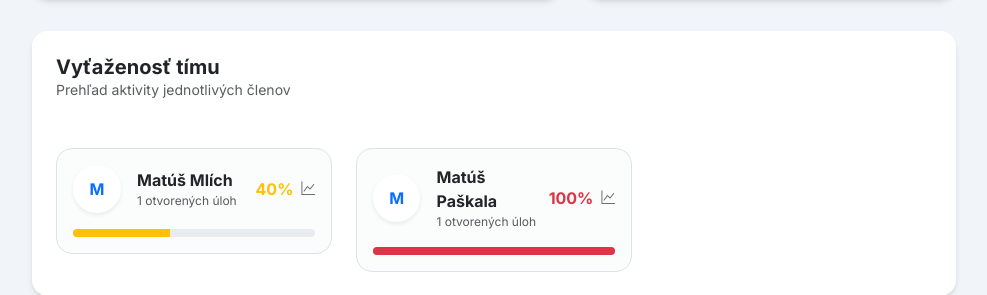
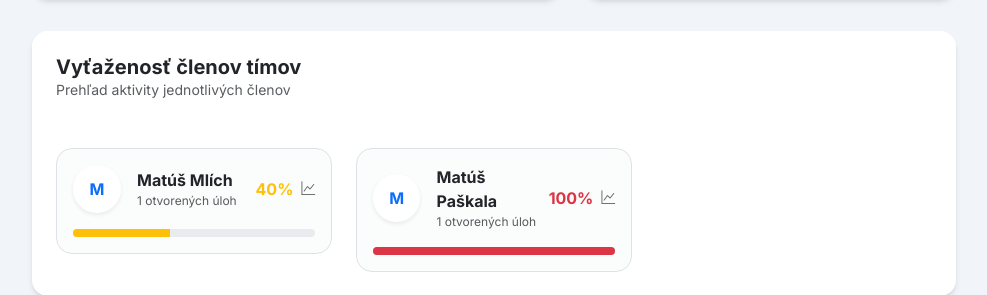
Before and after one commit to SLOVAKIA-ENTITI/CollabSphere_Final, a Django app: page / in a window 1280 px wide. Shown: the part 837-1132 px from the top of the page, without its empty margins (276-1263 px from the left). Run offline with Django 4.2, Linux system fonts and the light colour scheme; a user stored in the database is signed in; data comes from the database, SQL or seed files in the repository; some libraries are stand-ins or nearby versions.

Commit message:
Update dashboard.html

```diff
--- a/collabsphere/templates/projects/dashboard.html
+++ b/collabsphere/templates/projects/dashboard.html
@@ -162,7 +162,7 @@
         <div class="card">
             <div class="card-header bg-white border-0 d-flex justify-content-between align-items-center p-4">
                 <div>
-                    <h5 class="mb-0 fw-bold">Vyťaženosť tímu</h5>
+                    <h5 class="mb-0 fw-bold">Vyťaženosť členov tímov</h5>
                     <p class="text-muted small mb-0">Prehľad aktivity jednotlivých členov</p>
                 </div>
             </div>
```
